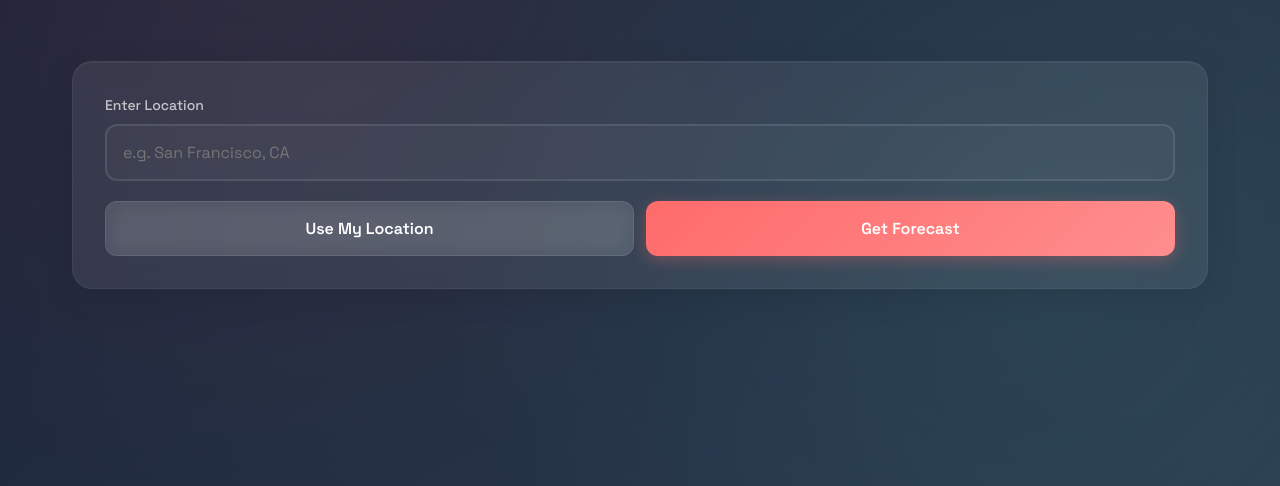
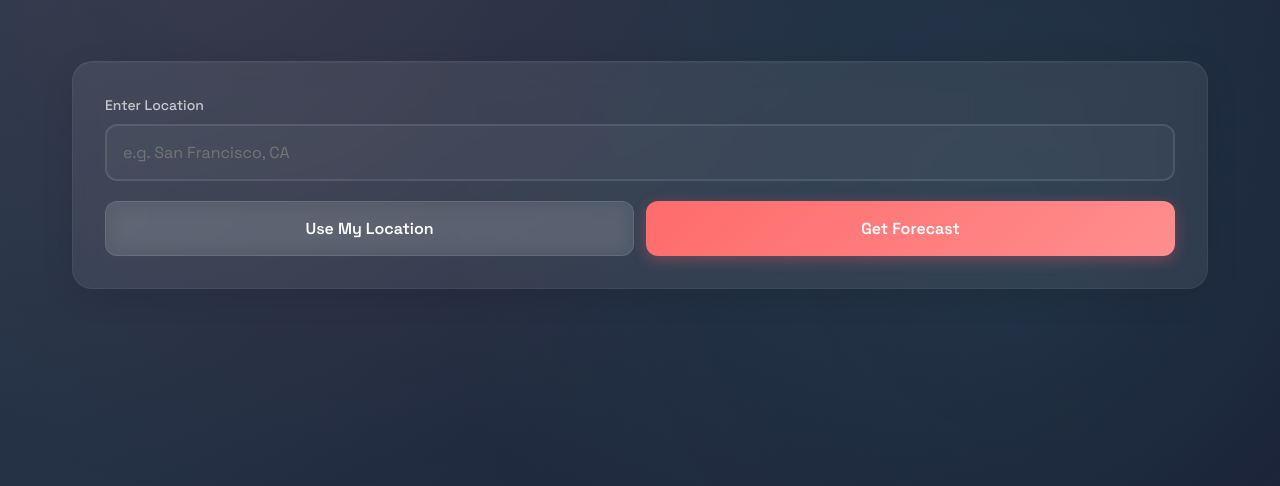
Before and after one commit to Clevis22/HelioCast, a plain HTML site: page index.html in a window 1280 px wide. Shown: the part 314-800 px from the top of the page. Drawn offline with Linux system fonts and the light colour scheme.

Commit message:
updated ios styles

```diff
--- a/index.html
+++ b/index.html
@@ -4,6 +4,10 @@
 <head>
   <meta charset="UTF-8" />
   <meta name="viewport" content="width=device-width, initial-scale=1.0"/>
+  <meta name="viewport" content="width=device-width, initial-scale=1.0"/>
+<meta name="theme-color" content="#1A1F35">
+<meta name="apple-mobile-web-app-capable" content="yes">
+<meta name="apple-mobile-web-app-status-bar-style" content="black-translucent">
   <title>HelioCast</title>
   <style>
  @import url('https://fonts.googleapis.com/css2?family=Space+Grotesk:wght@300;400;500;600;700&display=swap');
@@ -25,14 +29,44 @@
 }
 
 body {
+  /* Add fallback */
+  background-color: var(--gradient-start);
+  /* Add Safari prefixes and multiple syntax */
+  background-image:
+    -webkit-linear-gradient(135deg, var(--gradient-start), var(--gradient-end)),
+    linear-gradient(135deg, var(--gradient-start), var(--gradient-end));
+  background-attachment: fixed;
+  /* Add GPU acceleration hints */
+  -webkit-transform: translateZ(0);
+  -webkit-backface-visibility: hidden;
+  will-change: transform;
+  /* Keep existing styles */
   font-family: 'Space Grotesk', system-ui, -apple-system, sans-serif;
   min-height: 100vh;
-  background: linear-gradient(135deg, var(--gradient-start), var(--gradient-end));
   color: var(--text-primary);
   line-height: 1.6;
-  background-attachment: fixed;
   position: relative;
   overflow-x: hidden;
+}
+
+/* Update ambient effects */
+body::before {
+  content: '';
+  position: fixed;
+  top: 0;
+  left: 0;
+  width: 100%;
+  height: 100%;
+  background-image:
+    -webkit-radial-gradient(20% 30%, circle, rgba(255, 107, 107, 0.08) 0%, transparent 50%),
+    -webkit-radial-gradient(80% 70%, circle, rgba(78, 205, 196, 0.08) 0%, transparent 50%);
+  background-image:
+    radial-gradient(circle at 20% 30%, rgba(255, 107, 107, 0.08) 0%, transparent 50%),
+    radial-gradient(circle at 80% 70%, rgba(78, 205, 196, 0.08) 0%, transparent 50%);
+  pointer-events: none;
+  z-index: -1;
+  -webkit-transform: translateZ(0);
+  will-change: transform;
 }
 
 /* Ambient background effects */
@@ -43,11 +77,16 @@ body::before {
   left: 0;
   width: 100%;
   height: 100%;
-  background:
+  background-image:
+    -webkit-radial-gradient(20% 30%, circle, rgba(255, 107, 107, 0.08) 0%, transparent 50%),
+    -webkit-radial-gradient(80% 70%, circle, rgba(78, 205, 196, 0.08) 0%, transparent 50%);
+  background-image:
     radial-gradient(circle at 20% 30%, rgba(255, 107, 107, 0.08) 0%, transparent 50%),
     radial-gradient(circle at 80% 70%, rgba(78, 205, 196, 0.08) 0%, transparent 50%);
   pointer-events: none;
   z-index: -1;
+  -webkit-transform: translateZ(0);
+  will-change: transform;
 }
 
 .app-container {
@@ -149,6 +188,8 @@ body::before {
 }
 
 .btn {
+  -webkit-appearance: none;
+  appearance: none;
   padding: 1rem;
   border: none;
   border-radius: 12px;
```
